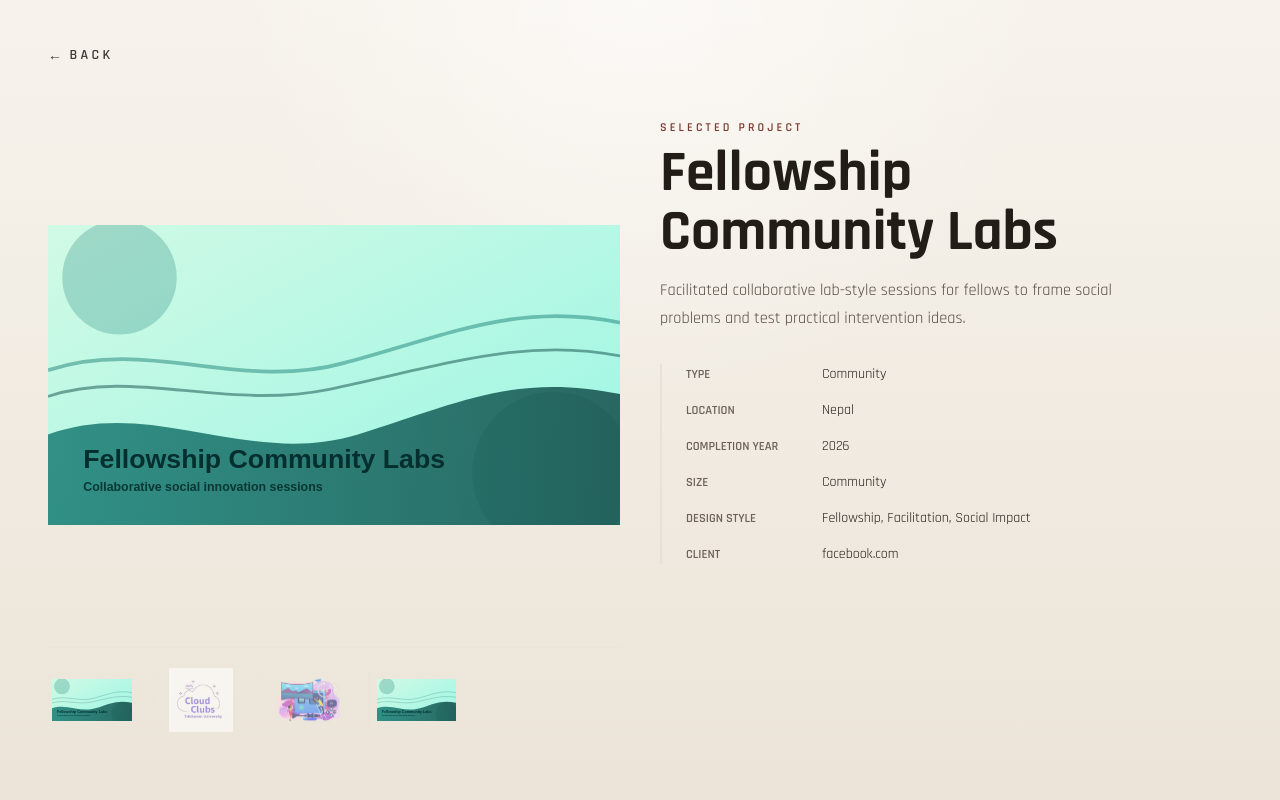
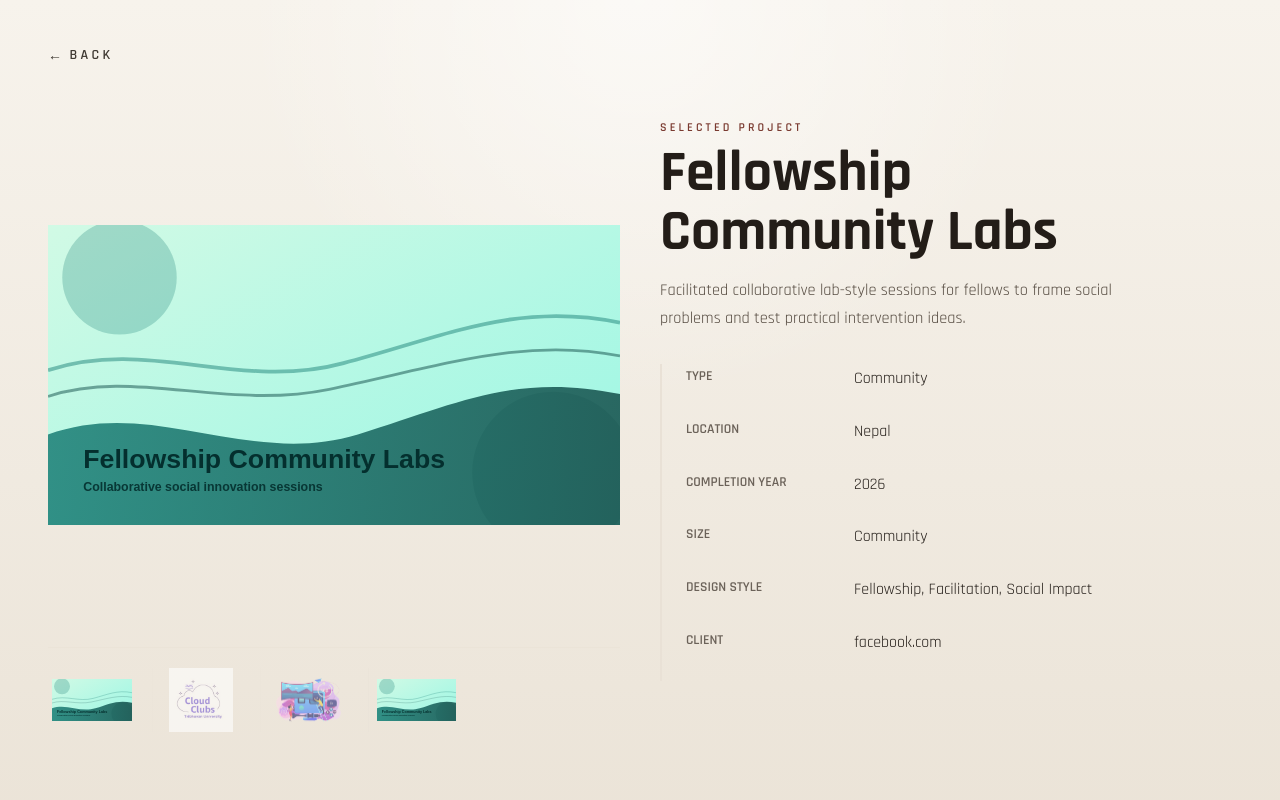
Before and after one commit to dhirendraxd/dhiren_website, a React (Vite) app: page /projects/fellowship-community-labs in a window 1280 px wide. Shown: the top 800 px of the page. Built offline with nearby package versions, Linux system fonts and the light colour scheme; the HTML template or start-up script is replaced by a standard one.

Commit message:
feat: enhance ProjectDetail component layout with improved styling for project details

```diff
--- a/src/pages/ProjectDetail.tsx
+++ b/src/pages/ProjectDetail.tsx
@@ -270,25 +270,25 @@ const ProjectDetail = () => {
                 <p className="mt-4 max-w-[56ch] text-[1.02rem] leading-[1.7] text-[#554b41]">{project.summary}</p>
               </div>
 
-              <div className="w-full border-l-2 border-[#e9e1d6] pl-6">
-                <dl className="grid grid-cols-[8.5rem_1fr] gap-y-4 text-sm">
-                  <dt className="text-[0.78rem] font-semibold uppercase text-[#6b6259]">Type</dt>
-                  <dd className="text-[#231d18]">{project.category}</dd>
+              <div className="w-full border-l-2 border-[#e9e1d6] pl-6 pb-6">
+                <dl className="grid grid-cols-[10.5rem_1fr] gap-y-6 text-base">
+                  <dt className="text-[0.85rem] font-semibold uppercase text-[#6b6259]">Type</dt>
+                  <dd className="text-[1rem] leading-[1.8] text-[#231d18]">{project.category}</dd>
 
-                  <dt className="text-[0.78rem] font-semibold uppercase text-[#6b6259]">Location</dt>
-                  <dd className="text-[#231d18]">{project.serviceSlug === 'advocacy-community' ? 'Nepal' : 'Remote'}</dd>
+                  <dt className="text-[0.85rem] font-semibold uppercase text-[#6b6259]">Location</dt>
+                  <dd className="text-[1rem] leading-[1.8] text-[#231d18]">{project.serviceSlug === 'advocacy-community' ? 'Nepal' : 'Remote'}</dd>
 
-                  <dt className="text-[0.78rem] font-semibold uppercase text-[#6b6259]">Completion Year</dt>
-                  <dd className="text-[#231d18]">{(project.date.match(/\d{4}$/) || [project.date])[0]}</dd>
+                  <dt className="text-[0.85rem] font-semibold uppercase text-[#6b6259]">Completion Year</dt>
+                  <dd className="text-[1rem] leading-[1.8] text-[#231d18]">{(project.date.match(/\d{4}$/) || [project.date])[0]}</dd>
 
-                  <dt className="text-[0.78rem] font-semibold uppercase text-[#6b6259]">Size</dt>
-                  <dd className="text-[#231d18]">{project.category}</dd>
+                  <dt className="text-[0.85rem] font-semibold uppercase text-[#6b6259]">Size</dt>
+                  <dd className="text-[1rem] leading-[1.8] text-[#231d18]">{project.category}</dd>
 
-                  <dt className="text-[0.78rem] font-semibold uppercase text-[#6b6259]">Design Style</dt>
-                  <dd className="text-[#231d18]">{project.tags.join(', ')}</dd>
+                  <dt className="text-[0.85rem] font-semibold uppercase text-[#6b6259]">Design Style</dt>
+                  <dd className="text-[1rem] leading-[1.8] text-[#231d18]">{project.tags.join(', ')}</dd>
 
-                  <dt className="text-[0.78rem] font-semibold uppercase text-[#6b6259]">Client</dt>
-                  <dd className="text-[#231d18]">{project.sourceHref ? new URL(project.sourceHref).hostname.replace('www.', '') : '—'}</dd>
+                  <dt className="text-[0.85rem] font-semibold uppercase text-[#6b6259]">Client</dt>
+                  <dd className="text-[1rem] leading-[1.8] text-[#231d18]">{project.sourceHref ? new URL(project.sourceHref).hostname.replace('www.', '') : '—'}</dd>
                 </dl>
               </div>
 
```
